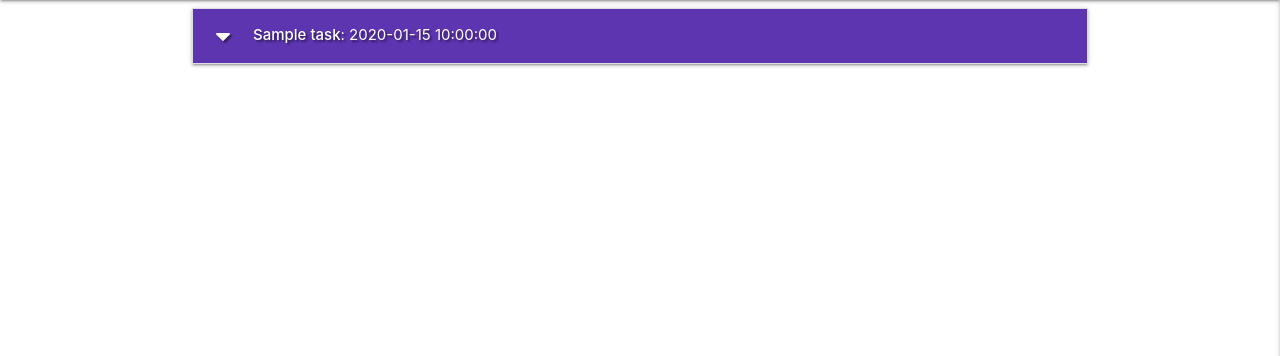
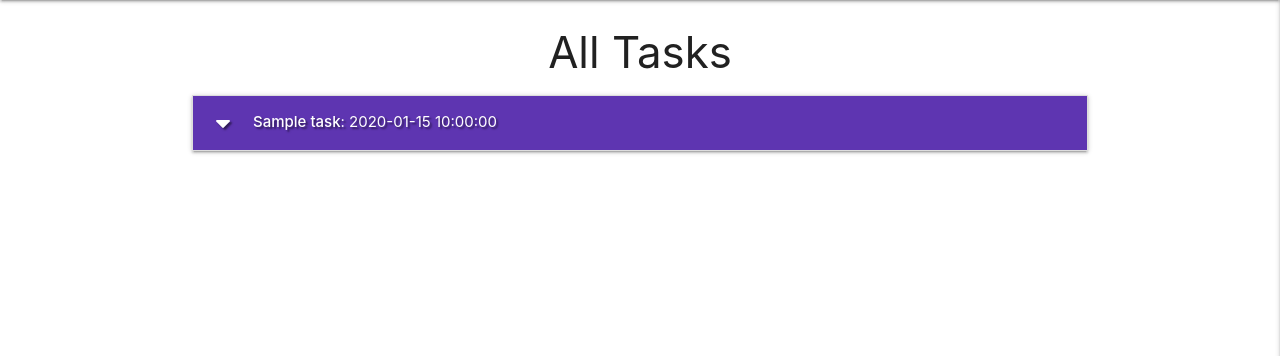
Before and after one commit to Brian-FullStack/task_manager, a Flask app: page / in a window 1280 px wide. Shown: the part 64-420 px from the top of the page. Run offline with Flask 2, Linux system fonts and the light colour scheme; a database or web service that is not in the repository returns one stand-in record (values such as "Sample title"); some libraries are stand-ins or nearby versions.

Commit message:
Added Created by and title

```diff
--- a/templates/tasks.html
+++ b/templates/tasks.html
@@ -1,7 +1,7 @@
 {% extends "base.html" %}
     {% block content %}
 
-
+    <h3 class="center-align">All Tasks</h3>
 
         <ul class="collapsible">
             {% for task in tasks %}
@@ -17,6 +17,7 @@
                 <div class="collapsible-body">
                     <strong>{{ task.category_name }}</strong>
                     <p>{{ task.task_description }}</p>
+                    <p><em>Added by: {{ task.created_by }}</em></p>
                 </div>
             </li>
             {% endfor %}
```
